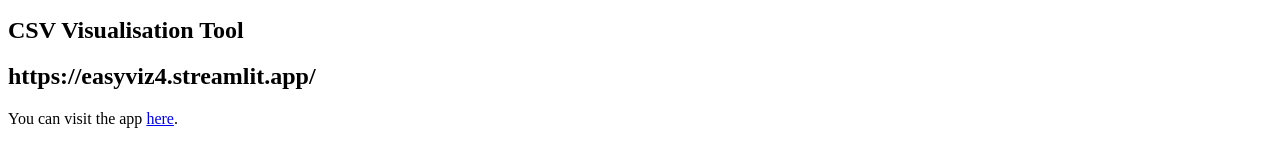
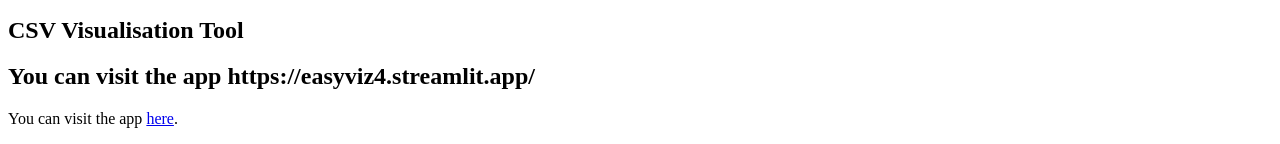
Before and after one commit to moyizh/2025visualizations, a plain HTML site: page index.html in a window 1280 px wide. Shown: the part 755-899 px from the top of the page. Drawn offline with Linux system fonts and the light colour scheme; a script that the page names is missing.

Commit message:
Update index.html

```diff
--- a/index.html
+++ b/index.html
@@ -43,7 +43,7 @@
 
     <!-- Streamlit App Link -->
     <h2>CSV Visualisation Tool</h2>
-    <h2>https://easyviz4.streamlit.app/</h2>
+    <h2>You can visit the app https://easyviz4.streamlit.app/</h2>
     <p>You can visit the app <a href="https://2025visualizations-nb8cxl5wjqypsaenzry2yw.streamlit.app/" target="_blank">here</a>.</p>
 </body>
 </html>
```
